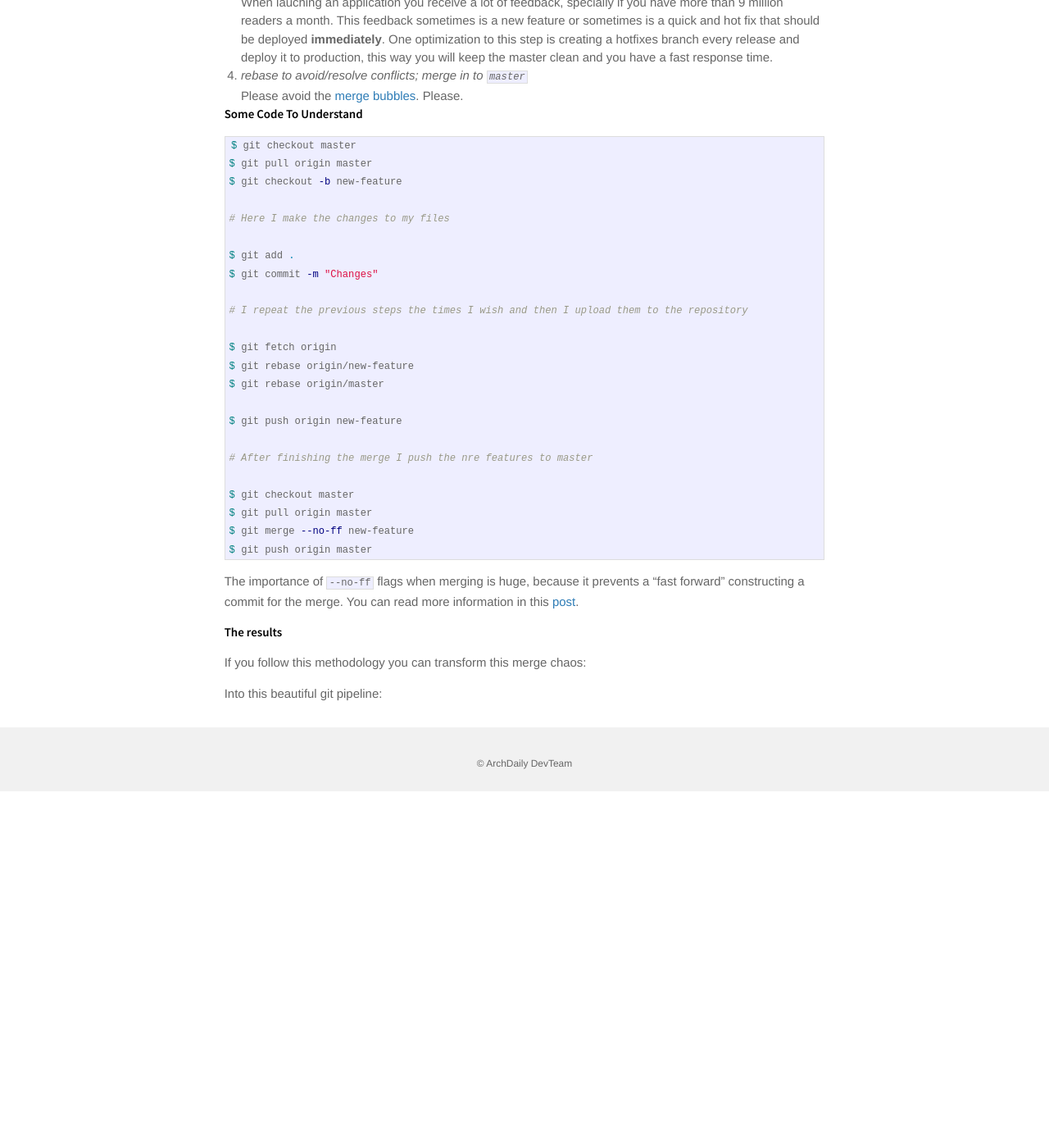
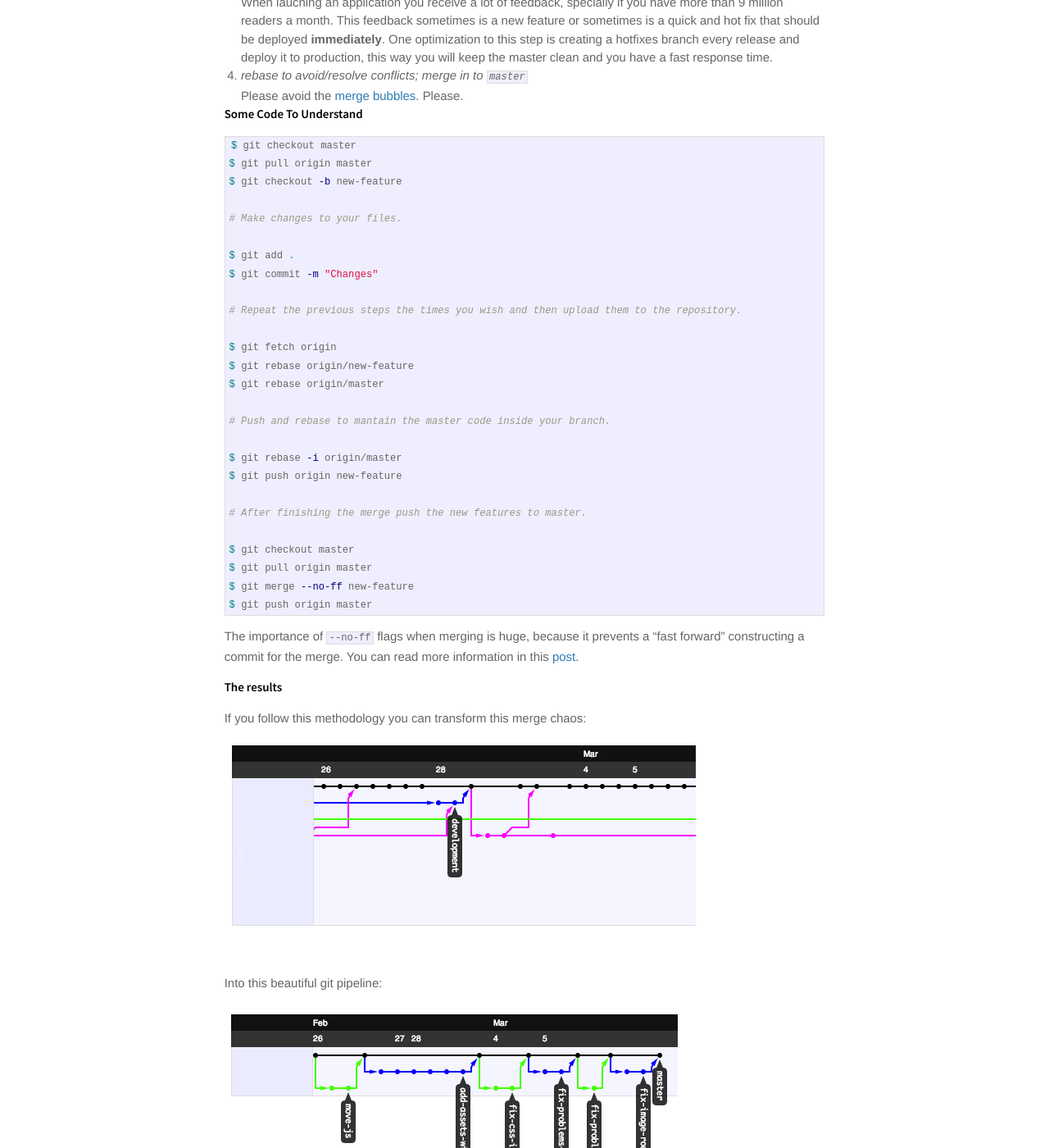
Before and after one commit to archdaily/archdaily.github.io, a Jekyll site: the page built from _posts/2014-02-06-our-gitflow.markdown, in a window 1280 px wide and 1400 px high, scrolled down 916 px. Shown: the whole window at 82% size. Built offline with Jekyll 4.4.1, drawn with Linux system fonts in a browser that asks for light colours; Markdown is read by kramdown in place of the engine named in the settings; before the commit the page ends 1881 px from its top, so only the background shows below that; some of the changed text lies outside the part shown.

Commit message:
ADD: Images and some corrections

```diff
--- a/_posts/2014-02-06-our-gitflow.markdown
+++ b/_posts/2014-02-06-our-gitflow.markdown
@@ -31,20 +31,23 @@
 $ git pull origin master
 $ git checkout -b new-feature
 
-# Here I make the changes to my files
+# Make changes to your files.
 
 $ git add .
 $ git commit -m "Changes"
 
-# I repeat the previous steps the times I wish and then I upload them to the repository
+# Repeat the previous steps the times you wish and then upload them to the repository.
 
 $ git fetch origin
 $ git rebase origin/new-feature
 $ git rebase origin/master
 
+# Push and rebase to mantain the master code inside your branch.
+
+$ git rebase -i origin/master
 $ git push origin new-feature
 
-# After finishing the merge I push the nre features to master
+# After finishing the merge push the new features to master.
 
 $ git checkout master
 $ git pull origin master
@@ -58,7 +61,13 @@
 
 If you follow this methodology you can transform this merge chaos:
 
+![alt text](/images/without-simple-branching.png "Without our 'Very Simple Git Branching Model'")
+
 Into this beautiful git pipeline:
+
+![alt text](/images/with-simple-branching.png "With our 'Very Simple Git Branching Model'")
+
+Feel free to comment!
 
 [hn]: https://news.ycombinator.com/
 [article]: https://gist.github.com/jbenet/ee6c9ac48068889b0912
```
Also changed, not shown: images/with-simple-branching.png (renamed from downloads/With-simple-branching.png), images/without-simple-branching.png (renamed from downloads/Without-simple-branching.png).
